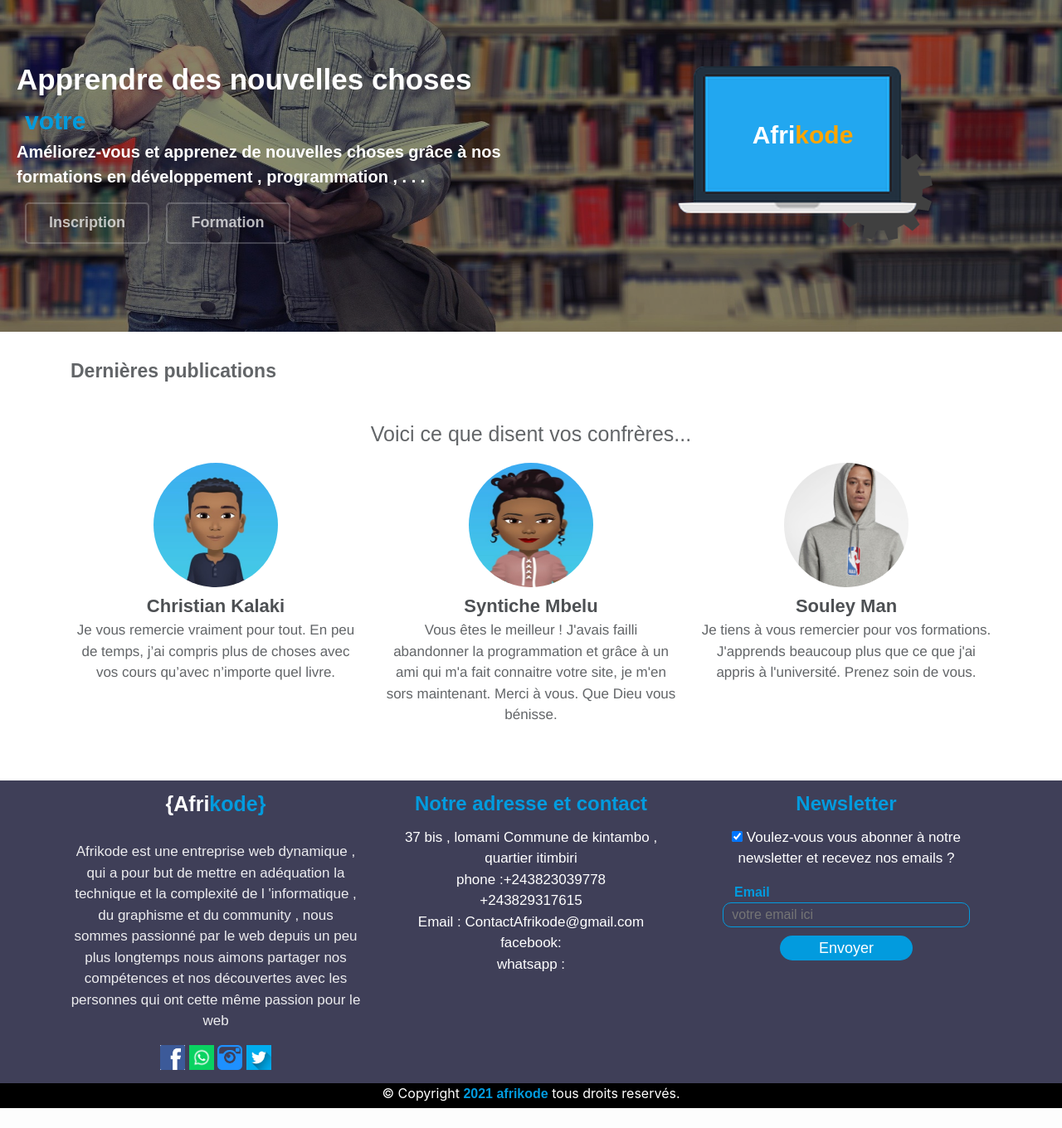
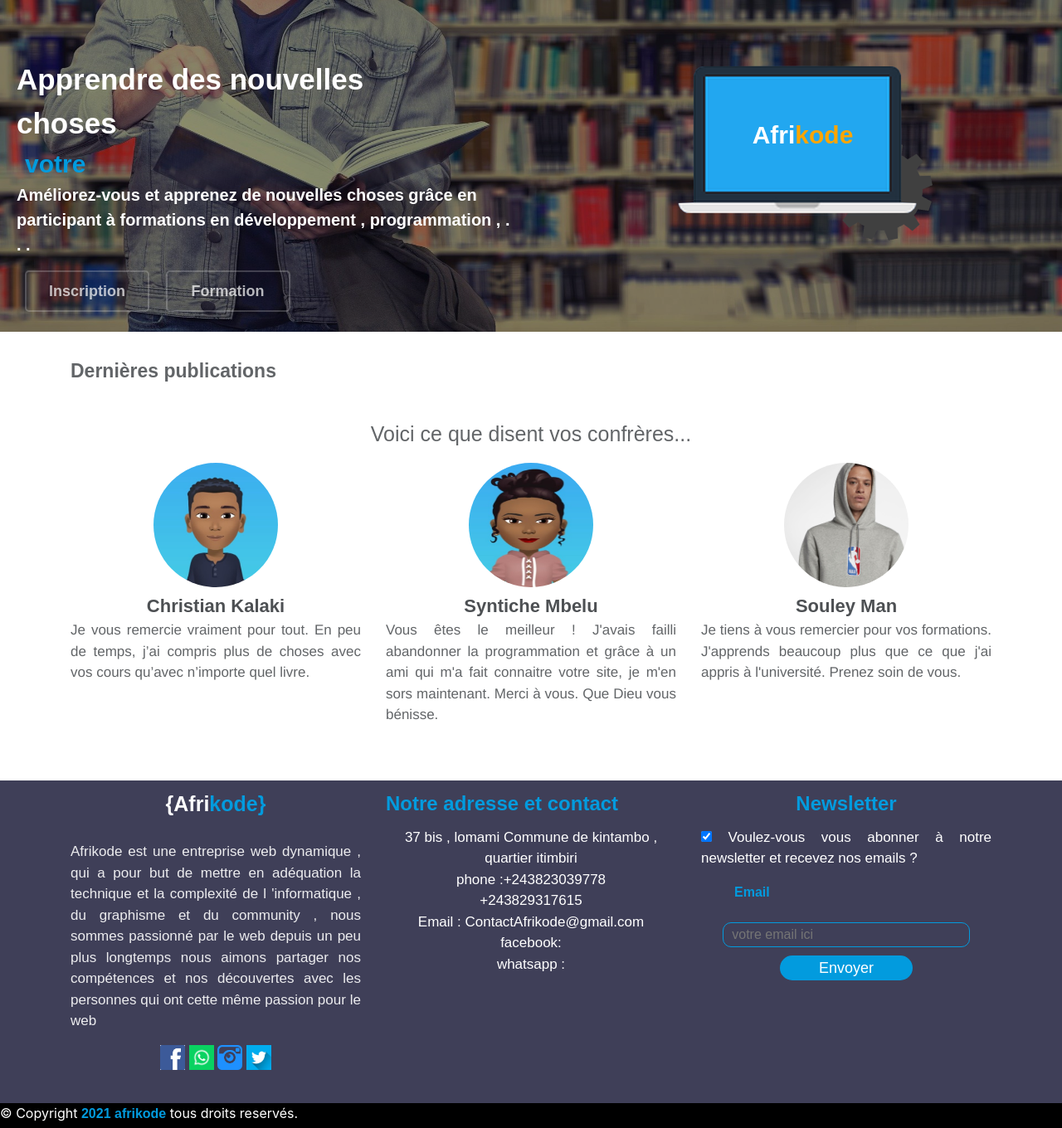
Before and after one commit to pungu2021/Afrikode, a PHP site: page / in a window 1280 px wide. Shown: the part 70-1430 px from the top of the page at 83% size. Before the commit the page ends 1406 px from the top, so only its background shows below. Run offline with PHP 8.4, Linux system fonts and the light colour scheme; data that the repository does not hold is empty.

Commit message:
modification index

```diff
--- a/css/style.css
+++ b/css/style.css
@@ -413,6 +413,7 @@
   font-weight: bold;
   font-size: 35px;
   margin-left: 20px;
+  text-align : center ;
   display: inline;
 }
 .tx{
--- a/footer.php
+++ b/footer.php
@@ -3,7 +3,7 @@
    <section class="row">
        <aside class="col-lg-4 col-md-4 col-sm-12 col-xs-12 ">
             <p><span class="nom-afrikode">{Afri<span class="kod">kode}</span></span></p>
-            <p class="vop10">
+            <p class="text-justify vop10">
             Afrikode est une entreprise web dynamique , qui a pour but
             de mettre en adéquation la technique et la complexité de l
             'informatique , du graphisme et du community
@@ -19,7 +19,7 @@
                 <img src="images/tw.jpg" alt="" class="fist">
             </figure>
        </aside>
-       <aside class="col-lg-4 col-md-4 col-sm-12 col-xs-12 ">
+       <aside class="col-lg-4 col-md-4 col-sm-12 col-xs-12 text-justify ">
        <span class="titre">Notre adresse et contact</span>
        <p class="vop1">37 bis , lomami Commune de kintambo , quartier itimbiri <br>
            phone :+243823039778 <br>+243829317615 <br>
@@ -30,18 +30,18 @@
        </aside>
        <aside class="col-lg-4 col-md-4 col-sm-12 col-xs-12 ">
               <span class="titre">Newsletter</span>
-              <p class="vop1"><input type="checkbox" name="" id="" checked> Voulez-vous vous abonner à notre newsletter et recevez nos emails ?</p>
-              <span class="email">Email</span>
+              <p class="text-justify vop1"><input type="checkbox" name="" id="" checked> Voulez-vous vous abonner à notre newsletter et recevez nos emails ?</p>
+              <span class="email">Email</span> <br>
               <form action="">
-                  <input type="email" name="newsletter" id="new" class="yup"placeholder="votre email ici" ><br>
+                  <input type="email" name="newsletter" id="new" class=" text-justify yup"placeholder="votre email ici" ><br>
                   <span id="toto"></span>
                   <button class="new">Envoyer</button>
               </form>
         </aside>
       </section>
-    </footer>
+    </footer> <br>
     </div>
-    <div class="bork"><p class="">&copy Copyright  <span> <?php echo date("Y")?> afrikode</span> tous droits reservés. </p></div>
+    <div class=" text-justify bork"><p class="">&copy Copyright  <span> <?php echo date("Y")?> afrikode</span> tous droits reservés. </p></div>
     <script src="js/prism.js"></script>
     <script src="js/Afrikode.js"></script>
 </body>
--- a/index.php
+++ b/index.php
@@ -8,13 +8,13 @@
  <div class="noir">
      <div class="row ">
          <div class="col-lg-6 col-md-8 col-sm-12 col-xs-12 tx">
-              <p class="al">Apprendre des nouvelles choses</p><br>
+              <p class="text-justify al">Apprendre des nouvelles </p><br>
+              <p class=" text-center al">choses</p> <br>
               <p class="al1"></p>
-              <p class="al2">Améliorez-vous et apprenez de nouvelles choses grâce à
-                  nos formations en développement , programmation , . . .
+              <p class="al2">Améliorez-vous et apprenez de nouvelles choses grâce en participant à formations en développement , programmation , . . .
                </p>
-               <button class="btn10">Inscription</button>
-               <button class="btn20">Formation</button>
+               <button class="btn10 visible">Inscription</button>
+               <button class="btn20 visible">Formation</button>
          </div>
          <div class="col-lg-6 col-md-4 col-sm-12 col-xs-12 visible">
             <figure class="centre">
@@ -53,7 +53,7 @@
                      <img src="images/j.jpg" alt="" class="im-confre">
                  </figure>
                  <span>Christian Kalaki</span>
-                 <p class="vote">
+                 <p class="vote text-justify">
                  Je vous remercie vraiment pour tout. En peu de temps,
                    j’ai compris plus de choses
                   avec vos cours qu’avec n’importe quel livre.
@@ -64,7 +64,7 @@
                      <img src="images/t.jpg" alt="" class="im-confre">
                  </figure>
                  <span>Syntiche Mbelu</span>
-                 <p class="vote">
+                 <p class="vote text-justify">
                  Vous êtes le meilleur ! J'avais failli abandonner
                   la programmation et grâce à un ami qui m'a fait connaitre votre site,
                   je m'en sors maintenant. Merci à vous. Que Dieu vous bénisse.
@@ -75,7 +75,7 @@
                      <img src="images/pu.jpg" alt="" class="im-confre">
                  </figure>
                  <span>Souley Man</span>
-                 <p class="vote">
+                 <p class="vote text-justify">
                  Je tiens à vous remercier pour vos formations.
                   J'apprends beaucoup plus que ce que
                  j'ai appris à l'université. Prenez soin de vous.
```
